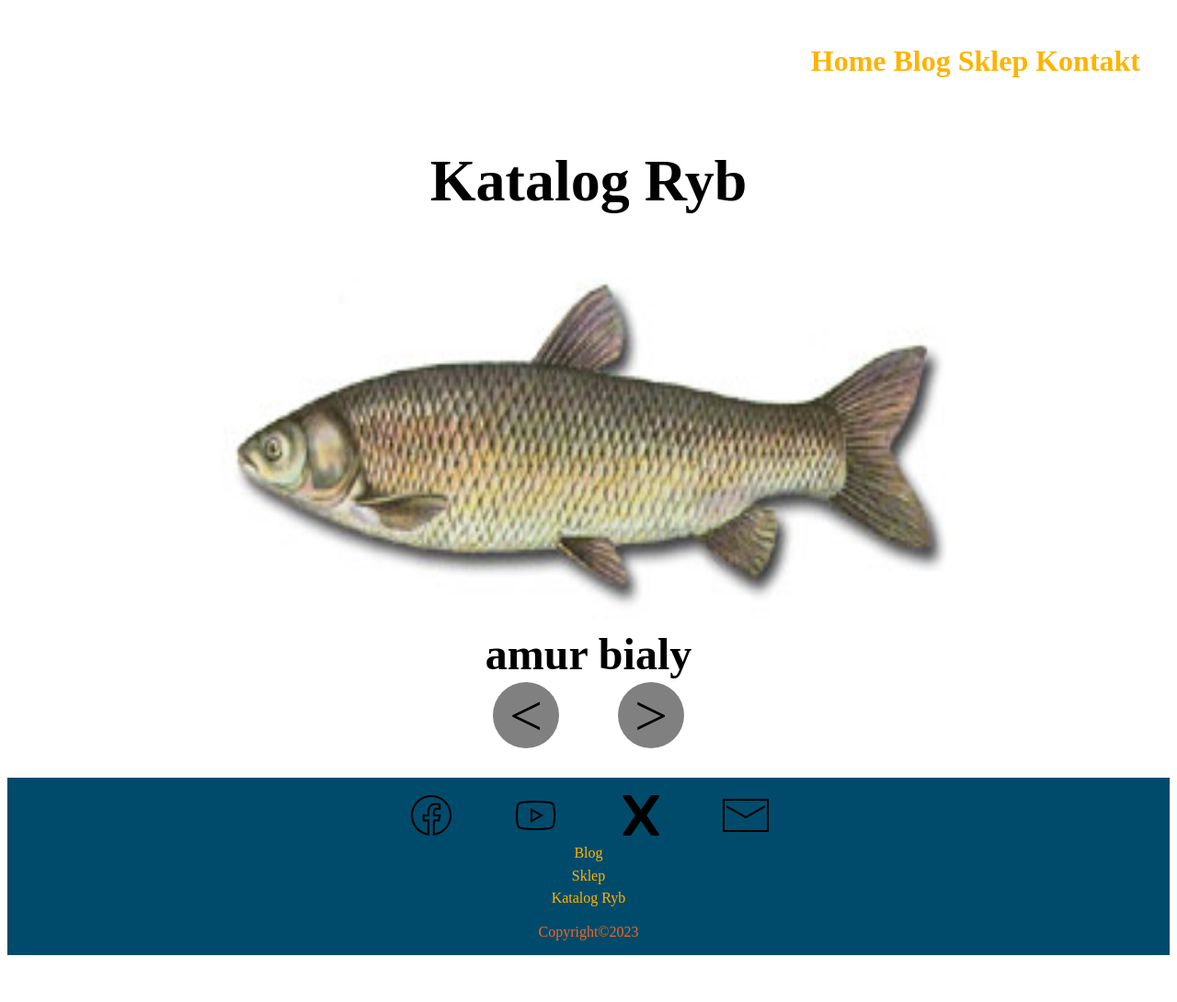
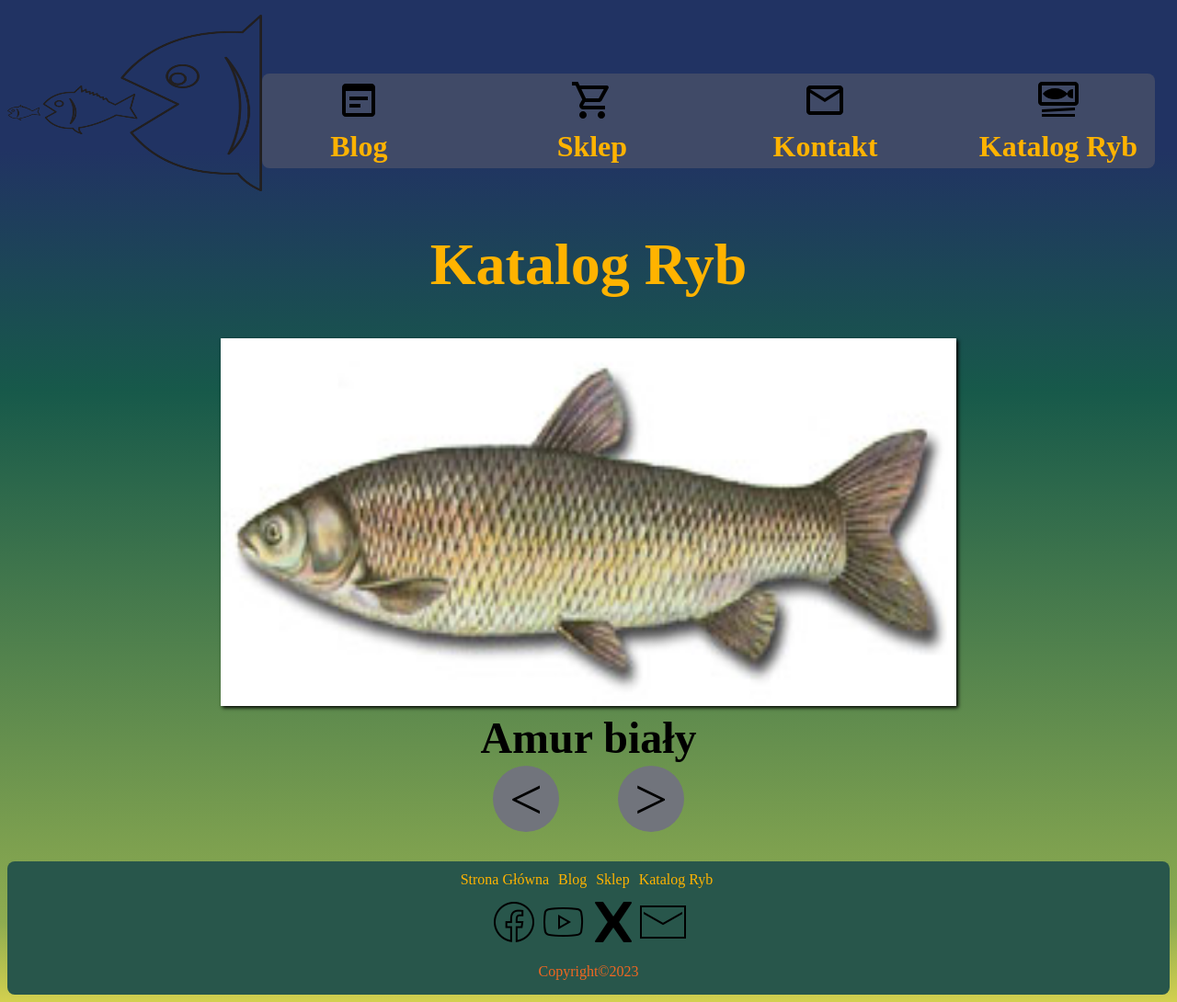
Before and after one commit to SzymonSkrzypczyk/anglers-website, a plain HTML site: page src/fish.html in a window 1280 px wide. Shown: the whole page at 92% size. Before the commit the page ends 1047 px from the top, so only its background shows below. Drawn offline with Linux system fonts and the light colour scheme.

Commit message:
Katalog ryb wystylowany + drobne poprawki do innych stylow

```diff
--- a/scripts/fish.js
+++ b/scripts/fish.js
@@ -1,6 +1,6 @@
 let currentPage = 0;
 const maxPages = 10;
-const ryby = ["amur_bialy", "bolen", "brzana", "glowacica", "jaz", "karas", "karp_lustrzen", "kielb", "klen", "krap"];
+const ryby = ["Amur_biały", "Boleń", "Brzana", "Głowacica", "Jaź", "Karaś", "Karp_lustrzeń", "Kiełb", "Kleń", "Krąp"];
 
 
 function change(_change){
--- a/src/fish.html
+++ b/src/fish.html
@@ -2,27 +2,41 @@
 <html>
     <head>
         <title>Katalog Ryb</title>
+        <link rel="shortcut icon" href="../images/icon.ico">
         <link href="../style/fish.css" rel="stylesheet">
     </head>
     <body onload="startup()">
-        <nav>
+        <nav id="header">
+            <img id="thumbnail" src="../images/fish-thumbnail.webp">
             <div class="placeholder"></div>
-            <ul id="navbar-links">
-                <a href="index.html">Home</a>
-                <a href="blog.html">Blog</a>
-                <a href="shop.html">Sklep</a>
-                <a href="#contact-footer">Kontakt</a>
-            </ul>
+            <nav id="navbar-links">
+                <a href="blog.html">
+                    <img src="../images/blogicon.svg"><br>
+                    Blog
+                </a>
+                <a href="shop.html">
+                    <img src="../images/sklepicon.svg"><br>
+                    Sklep
+                </a>
+                <a href="#contact-footer">
+                    <img src="../images/kontakticon.svg"><br>
+                    Kontakt
+                </a>
+                <a href="fish.html">
+                    <img src="../images/rybaicon.svg"><br>
+                    Katalog Ryb
+                </a>
+            </nav>
         </nav>
         <header>
-            <h1>
-                Katalog Ryb
-            </h1>
+            <h1 id="text-header">Katalog Ryb</h1>
         </header>
         <div id="carousel">
-            <a href="../src/fish/ryba1.html" id="link"><img id="image" src="../images/fish/amur_bialy.jpg"></a>
+            <a href="../src/fish/ryba1.html" id="link">
+                <img id="image" src="../images/fish/Amur_biały.jpg">
+            </a>
             <h3 id="desc">
-                amur bialy
+                Amur biały
             </h3>
             <div id="change_lay">
                 <a onclick="change(-1)"><</a>
@@ -31,16 +45,17 @@
         </div>
         <footer>
             <!-- dane kontaktowe -->
+            <div id="contact-footer">
+                <a href="index.html">Strona Główna</a>&nbsp
+                <a href="blog.html">Blog</a>&nbsp
+                <a href="shop.html">Sklep</a>&nbsp
+                <a href="fish.html">Katalog Ryb</a>&nbsp
+            </div>
             <div id="social-footer">
                 <a href="#"><img src="../images/icons8-facebook-50.png"></a>
                 <a href="#"><img src="../images/icons8-youtube-50.png"></a>
                 <a href="#"><img src="../images/icons8-x-50.png"></a>
                 <a href="#"><img src="../images/icons8-mail-50.png"></a>
-            </div>
-            <div id="contact-footer">
-                <a href="#">Blog</a>
-                <a href="#">Sklep</a>
-                <a href="#">Katalog Ryb</a>
             </div>
             <p>
                 Copyright©2023
--- a/style/fish.css
+++ b/style/fish.css
@@ -1,13 +1,68 @@
-a {
-    all: unset;
+body{
+    background: linear-gradient(180deg, rgba(33,51,99,1) 15%, rgba(23,89,74,1) 39%, rgba(142,172,80,1) 92%, rgba(211,208,79,1) 100%);
 }
 
-h1{
+#text-header{
     font-size: 4rem;
     text-align: center;
+    width: 100%;
+    color: rgb(255, 179, 0);
 }
 
+#navbar-links{
+    height: auto;
+    flex: 7;
+    align-content: flex-end;
+    text-align: end;
+    font-size: 2rem;
+    font-weight: bold;
+    text-decoration: none;
+    max-width: 1000px;
+    margin: 25px auto;
+    background-color: rgb(64, 74, 103);
+    border-radius: 8px;
+    margin-top: 4rem;
+}
+
+#navbar-links img{
+    height: 3rem;
+    width: 3rem;
+}
+
+#navbar-links a{
+    width: 200px;
+    text-align: center;
+    padding: 5px;
+    text-decoration: none;
+    color: rgb(255, 179, 0);
+}
+
+#navbar-links a:hover{
+    background-color: rgb(82, 99, 149);
+    border-radius: 8px;
+}
+
+nav{
+    display:flex;
+    flex-direction: row;
+    justify-content: space-between;
+    margin-top: 1rem;
+    margin-right: 1rem;
+}
+
+#thumbnail{
+    flex: 2;
+    max-width: 20rem;
+    height: 12rem;
+}
+
+div .placeholder{
+    flex: 2;
+    max-width: 6rem;
+}
+/*
 #container{
+    background-color: rgb(45,106,65);
     display: flex;
     flex-direction: row;
     flex-wrap: wrap;
@@ -15,6 +70,8 @@ h1{
     text-align: center;
     margin: 0 2rem;
     gap: 2rem;
+    border: 7px solid rgb(47,118,69);
+    padding: 2rem;
 }
 
 #container article{
@@ -30,73 +87,7 @@ article img{
     width: 50%;
     height: 60%;
 }
-
-#contact-footer{
-    display: flex;
-    flex-direction: column;
-    text-align: center;
-    text-decoration: none;
-    color: rgb(255, 179, 0);
-
-}
-
-footer{
-    background-color: rgb(0, 75, 107);
-    display: flex;
-    flex-direction: column;
-    justify-content: center;
-    text-align: center;
-    margin-top: 2rem;
-}
-
-footer p{
-    color: rgb(242, 103, 33);
-}
-
-#contact-footer a{
-    padding: .2rem 0 .2rem 0;
-}
-
-#social-footer{
-    margin-top: 1rem;
-    display: flex;
-    flex-direction: row;
-    justify-content: center;
-}
-
-#social-footer img{
-    padding: 0 2rem 0 2rem;
-}
-
-nav{
-    display: flex;
-    flex-direction: row;
-    justify-content: space-between;
-    margin-top: 1rem;
-    margin-right: 1rem;
-}
-
-nav img{
-    flex: 2;
-    width: 3rem;
-    height: 5rem;
-}
-
-nav .placeholder{
-    flex: 2;
-}
-
-nav #navbar-links{
-    padding-left: 1rem;
-    padding-right: 1rem;
-    flex: 7;
-    align-content: flex-end;
-    text-align: end;
-    font-size: 2rem;
-    font-weight: bold;
-    text-decoration: none;
-    color: rgb(255, 179, 0);
-}
+*/
 
 #carousel{
     display: flex;
@@ -108,6 +99,7 @@ nav #navbar-links{
     margin: 0 2rem;
     width: 50rem;
     height: 25rem;
+    box-shadow: 2px 2px 4px black;
 }
 
 #change_lay{
@@ -127,6 +119,70 @@ nav #navbar-links{
     width: 4.5rem;
     height: 4.5rem;
     margin: 0 2rem;
-    background-color: gray;
+    background-color: rgb(113, 116, 124);
+    text-align: center;
+    text-decoration: none;
+}
+
+#change_lay a:hover{
+    background-color:rgb(69, 76, 97)
+}
+
+footer{
+    background-color: #28564b;
+    display: flex;
+    flex-direction: column;
+    justify-content: center;
+    text-align: center;
+    margin-top: 2rem;
+    border-radius: 8px;
+}
+
+footer p{
+    color: rgb(242, 103, 33);
+}
+
+#contact-footer{
+    display: flex;
+    flex-direction: row;
+    justify-content: center;
+    padding: 5px;
     text-align: center;
 }
+
+#contact-footer a{
+    padding: .2rem 0 .2rem 0;
+    margin: 3px;
+    text-decoration: none;
+    color: rgb(255, 179, 0);
+}
+
+#social-footer{
+    padding: 0 2rem 0 2rem;
+}
+
+::-webkit-scrollbar{
+    width: 10px;
+}
+
+::-webkit-scrollbar-track{
+    background: rgb(16,25,49);
+}
+
+::-webkit-scrollbar-thumb{
+    background: rgba(211,208,79,1);
+    border-radius: 8px;
+}
+
+@media only screen and (max-width: 600px){
+
+    #header{
+        flex-direction: column;
+        max-width: 100%;
+        width: auto;
+    }
+
+    #navbar-links{
+        width: 100%;
+    }
+}
--- a/style/index.css
+++ b/style/index.css
@@ -7,13 +7,6 @@ paleta{
 
 body{
     background: linear-gradient(180deg, rgba(33,51,99,1) 15%, rgba(23,89,74,1) 39%, rgba(142,172,80,1) 92%, rgba(211,208,79,1) 100%);
-}
-
-#text-header{
-    font-size: 4rem;
-    text-align: center;
-    width: 100%;
-    color: rgb(255, 179, 0);
 }
 
 #navbar-links{
@@ -49,52 +42,13 @@ body{
     border-radius: 8px;
 }
 
-footer{
-    background-color: #28564b;
-    display: flex;
-    flex-direction: column;
-    justify-content: center;
-    text-align: center;
-    margin-top: 2rem;
-    border-radius: 8px;
-}
-
-footer p{
-    color: rgb(242, 103, 33);
-}
-
-#contact-footer{
-    display: flex;
-    flex-direction: row;
-    justify-content: center;
-    padding: 5px;
-    text-align: center;
-}
-
-#contact-footer a{
-    padding: .2rem 0 .2rem 0;
-    margin: 3px;
-    text-decoration: none;
-    color: rgb(255, 179, 0);
-}
-
-#social-footer{
-    margin-top: 1rem;
-    display: flex;
-    flex-direction: row;
-    justify-content: center;
-}
-
-#social-footer img{
-    padding: 0 2rem 0 2rem;
-}
-
 nav{
     display: flex;
     flex-direction: row;
     justify-content: space-between;
     margin-top: 1rem;
     margin-right: 1rem;
+    height: 12rem;
 }
 
 #thumbnail{
@@ -103,9 +57,16 @@ nav{
     height: 12rem;
 }
 
-nav .placeholder{
+div .placeholder{
     flex: 2;
     max-width: 6rem;
+}
+
+#text-header{
+    font-size: 4rem;
+    text-align: center;
+    width: 100%;
+    color: rgb(255, 179, 0);
 }
 
 #container{
@@ -169,6 +130,46 @@ div #commercial-right img{
     font-size: 2rem;
 }
 
+footer{
+    background-color: #28564b;
+    display: flex;
+    flex-direction: column;
+    justify-content: center;
+    text-align: center;
+    margin-top: 2rem;
+    border-radius: 8px;
+}
+
+footer p{
+    color: rgb(242, 103, 33);
+}
+
+#contact-footer{
+    display: flex;
+    flex-direction: row;
+    justify-content: center;
+    padding: 5px;
+    text-align: center;
+}
+
+#contact-footer a{
+    padding: .2rem 0 .2rem 0;
+    margin: 3px;
+    text-decoration: none;
+    color: rgb(255, 179, 0);
+}
+
+#social-footer{
+    margin-top: 1rem;
+    display: flex;
+    flex-direction: row;
+    justify-content: center;
+}
+
+#social-footer img{
+    padding: 0 2rem 0 2rem;
+}
+
 ::-webkit-scrollbar{
     width: 10px;
 }
```
Also changed, not shown: src/index.html (+4 -3 lines), src/shop.html (+42 -24 lines), images/fish/Amur_biały.jpg (renamed from images/fish/amur_bialy.jpg), images/fish/Boleń.jpg (renamed from images/fish/bolen.jpg), images/fish/Głowacica.jpg (renamed from images/fish/glowacica.jpg), images/fish/Jaź.jpg (renamed from images/fish/jaz.jpg), images/fish/Karaś.jpg (renamed from images/fish/karas.jpg), images/fish/Karp_lustrzeń.jpg (renamed from images/fish/karp_lustrzen.jpg), images/fish/Kiełb.jpg (renamed from images/fish/kielb.jpg), images/fish/Kleń.jpg (renamed from images/fish/klen.jpg), images/fish/Krąp.jpg (renamed from images/fish/krap.jpg).
